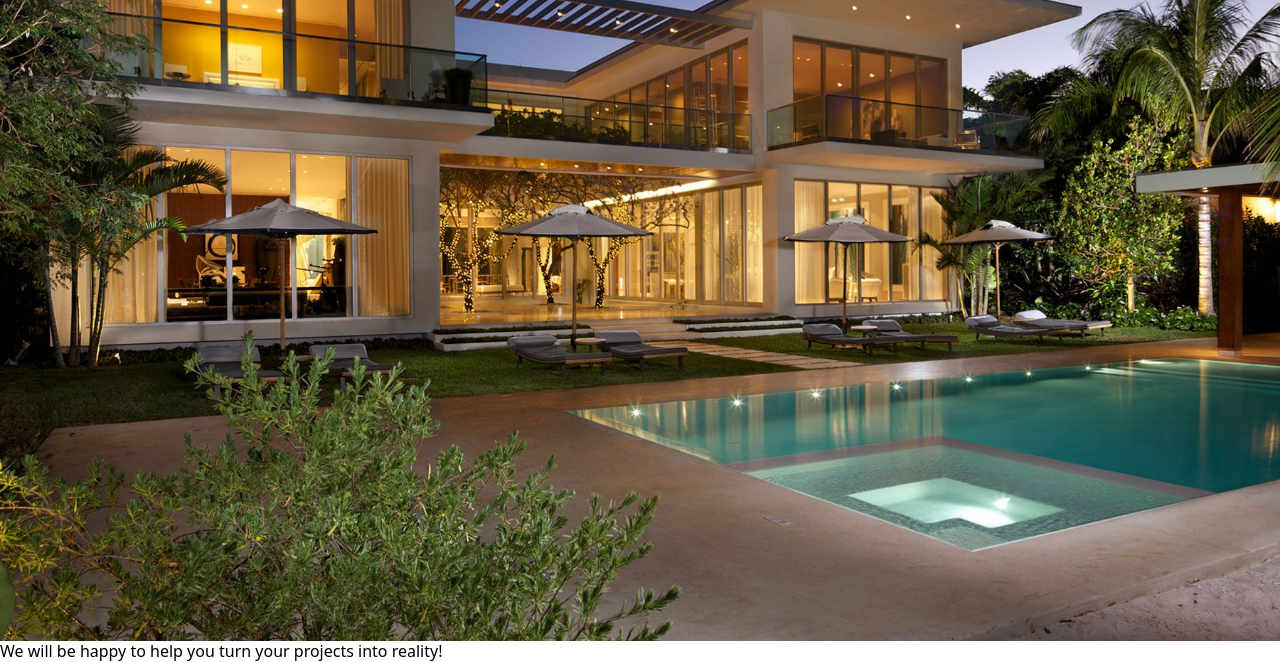
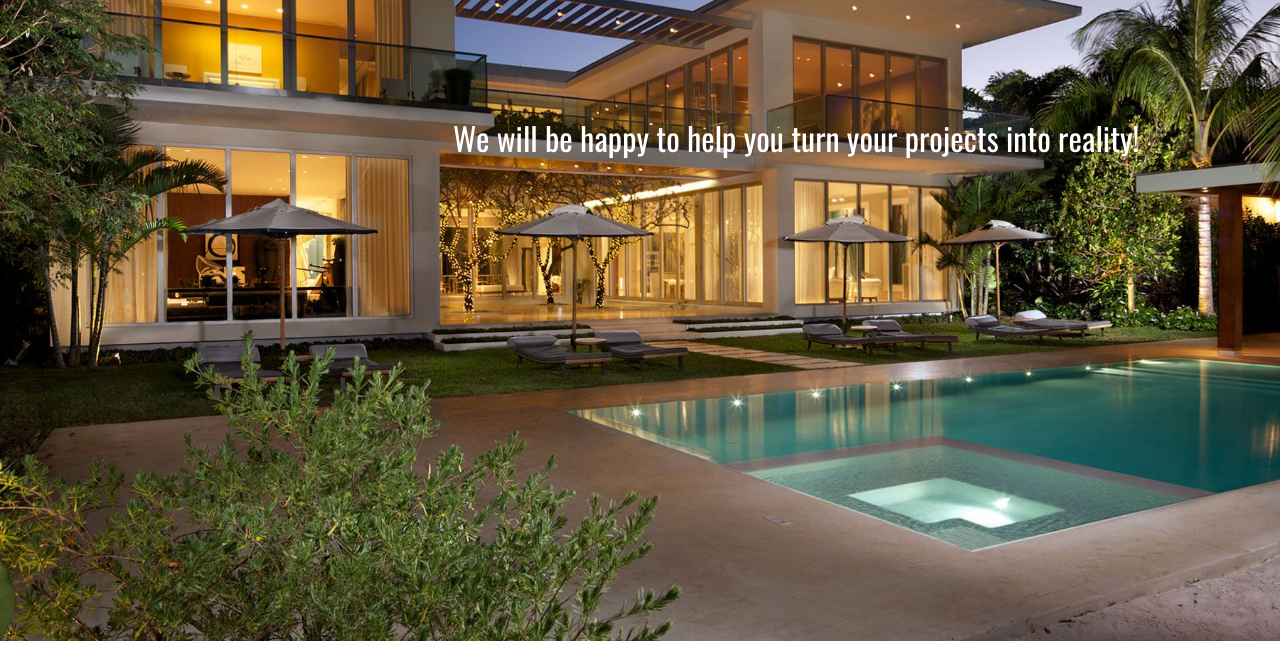
Before and after one commit to AJlobama/MyByildex, a plain HTML site: page index.html in a window 1280 px wide. Shown: the part 247-909 px from the top of the page. Drawn offline with Linux system fonts and the light colour scheme; files whose address does not match are found by name.

Commit message:
added text under the logo

```diff
--- a/scss/_header.scss
+++ b/scss/_header.scss
@@ -60,4 +60,15 @@
       }
     }
   }
+
+  &__logo__text {
+    position: absolute;
+    top: 39%;
+    right: 11%;
+    font-family: "Oswald";
+    font-size: 32px;
+    font-style: normal;
+    font-weight: 400;
+    color: white;
+  }
 }
```
Also changed, not shown: css/fonts.css (deleted), css/header.css (deleted), css/style.css, 3 other files.
